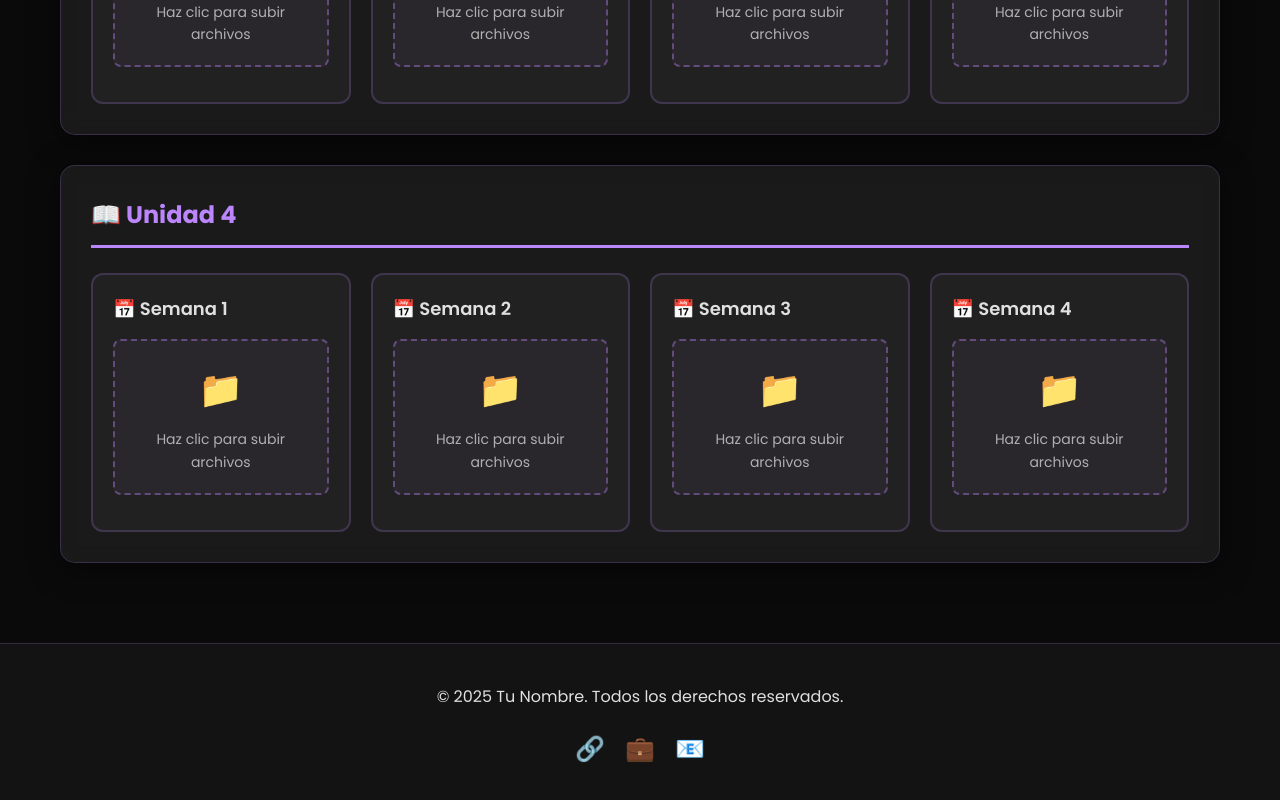
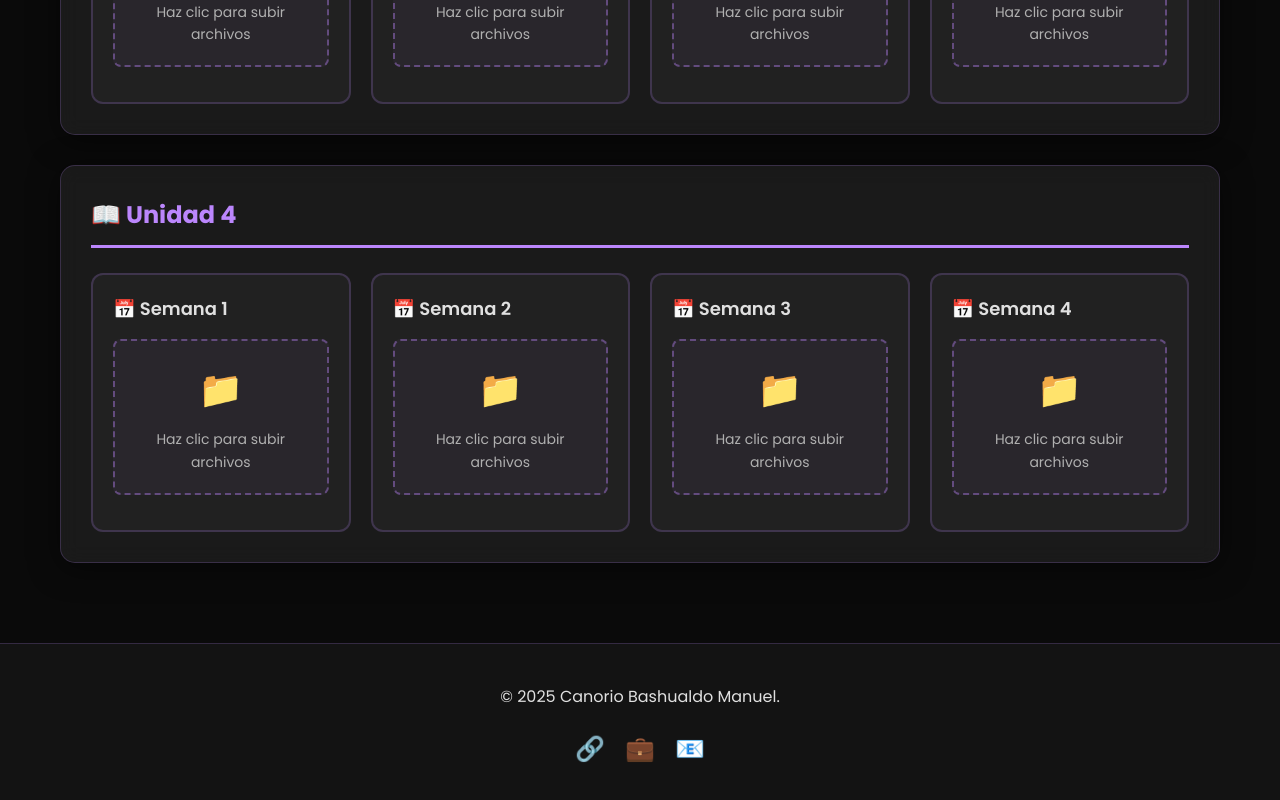
Before and after one commit to manuelcanorio/mi-portafolio, a plain HTML site: page index.html in a window 1280 px wide. Shown: the part 1956-2756 px from the top of the page. Drawn offline with Linux system fonts and the light colour scheme.

Commit message:
index.html

```diff
--- a/index.html
+++ b/index.html
@@ -423,7 +423,7 @@
 
         <!-- Footer -->
         <footer id="contacto">
-            <p>&copy; 2025 Tu Nombre. Todos los derechos reservados.</p>
+            <p>&copy; 2025 Canorio Bashualdo Manuel.</p>
             <div class="social-links">
                 <a href="https://github.com" target="_blank" title="GitHub">🔗</a>
                 <a href="https://linkedin.com" target="_blank" title="LinkedIn">💼</a>
```
